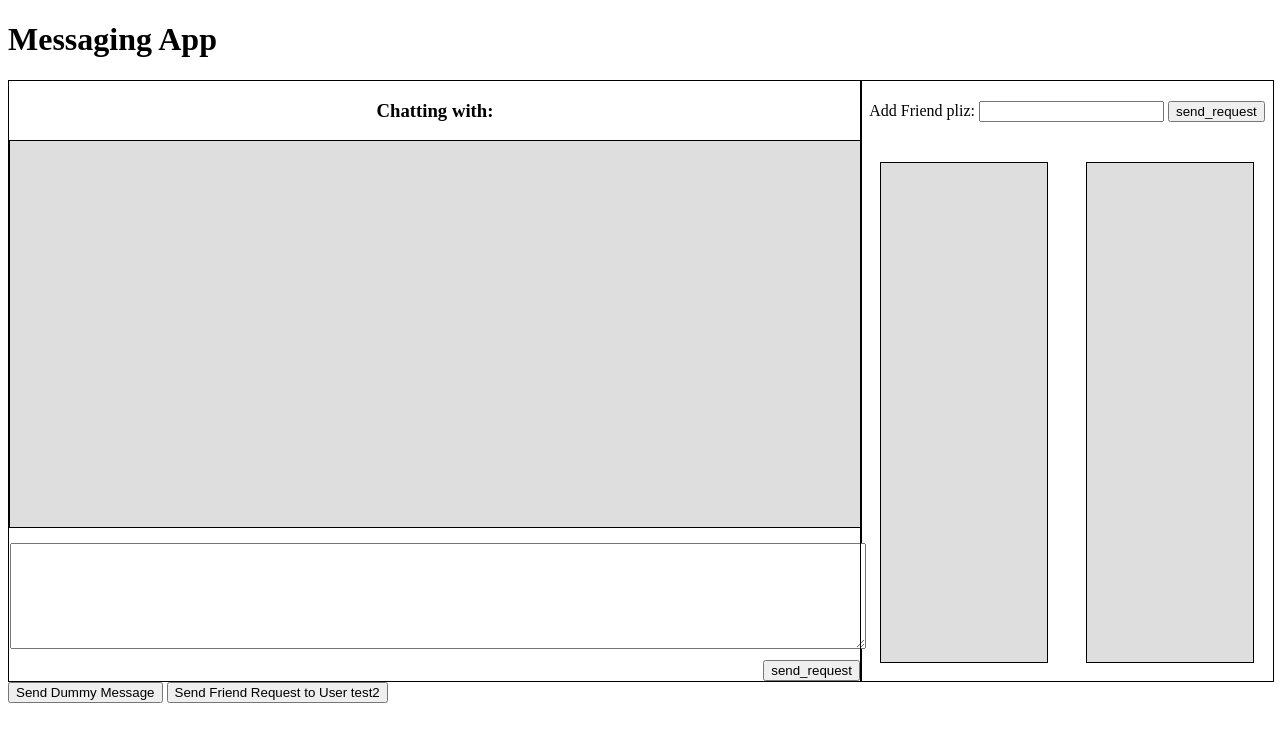
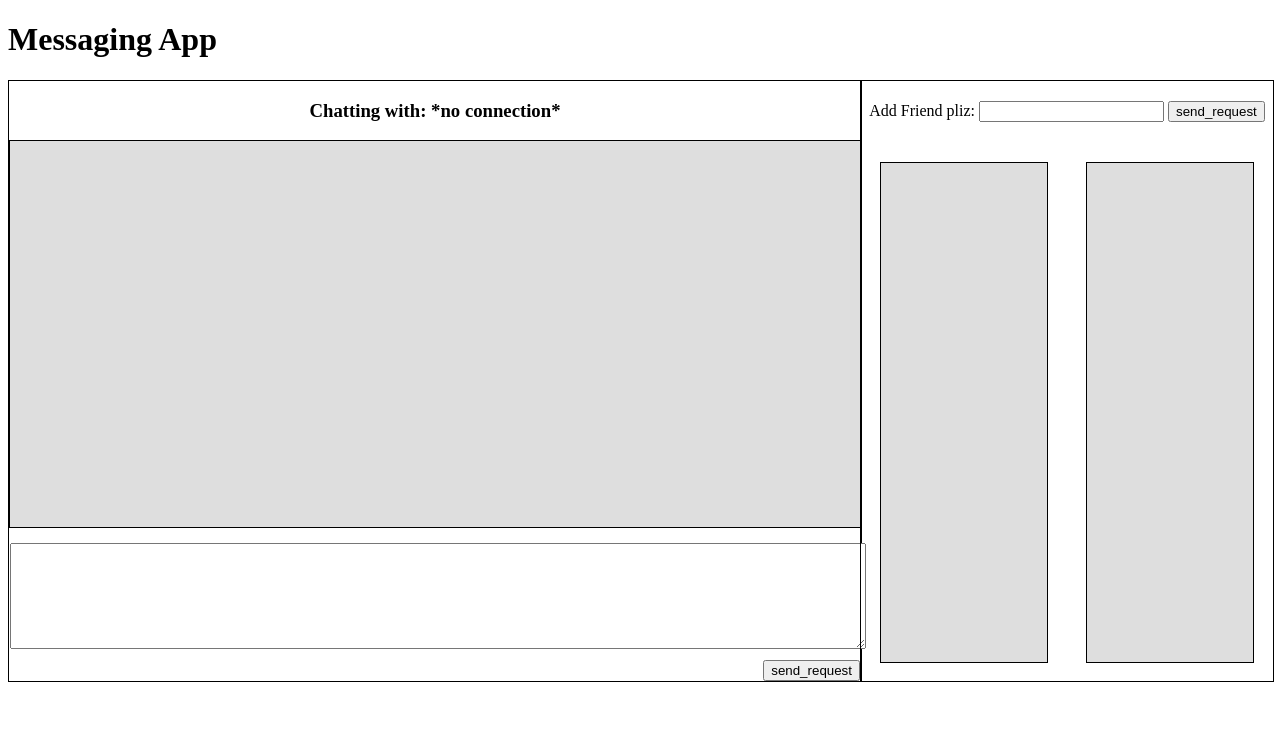
Before and after one commit to l0rdwalker/secure-chat, a Flask app: template templates/home.jinja in a window 1280 px wide. Shown: the part 59-800 px from the top of the page. Run offline with Flask 3, Linux system fonts and the light colour scheme; the template is opened without the code that fills it, so the values that code supplies are empty.

Commit message:
Fixed some login bugs. I've included security checks for the web sockets. Also, I've removed server side rendering for the username details. It's all stored locally. Fixed cookie error, where a user could log into some elses account if on the same tab. Changed it so that you can see online/offline status of friends. Key exchange failure handleing has also been implemented.

```diff
--- a/app.py
+++ b/app.py
@@ -10,12 +10,6 @@ import db
 import secrets
 import common
 import os
-
-# import logging
-
-# this turns off Flask Logging, uncomment this to turn off Logging
-# log = logging.getLogger('werkzeug')
-# log.setLevel(logging.ERROR)
 
 app = Flask(__name__)
 
@@ -44,14 +38,9 @@ def login_user():
 
     user_hash = request.json.get("user_hash")
     username = request.json.get("username")
-    potential_user = db.get_user_by_username(username)
 
-    if (potential_user == None):
-        return "Error: User does not exist!"
-    if (not common.compare_hash(user_hash,potential_user.salt,potential_user.user_hash)):
-        return "Error: Password does not match!"
-
-    return url_for('home', username=username)
+    if (socket_routes.validate_user(username,user_hash)):
+        return url_for('home')
 
 # handles a get request to the signup page
 @app.route("/signup")
@@ -68,7 +57,7 @@ def signup_user():
     user_hash = request.json.get("user_hash")
     if db.get_user_refactored(user_hash) == None:
         db.insert_user_refactored(user_hash,username)
-
+        return url_for('home')
     return "Error: User already exists!"
 
 # handler when a "404" error happens
@@ -79,9 +68,7 @@ def page_not_found(_):
 # home page, where the messaging app is
 @app.route("/home")
 def home():
-    if request.args.get("username") is None:
-        abort(404)
-    return render_template("home.jinja", username=request.args.get("username"))
+    return render_template("home.jinja")
 
 script_dir = os.path.dirname(os.path.abspath(__file__))
 certificate = os.path.join(script_dir,"certs/flaskapp.crt")
--- a/templates/chatwindow.jinja
+++ b/templates/chatwindow.jinja
@@ -76,23 +76,32 @@
 
     function handle_send() { //Gets the the user input. And feeds it into append message content.
         const user_input = document.getElementById("paragraph_input");
+        if (connected_user != null) {
             let message_content = user_input.value;
             user_input.value = "";
 
             append_message_content(message_content,username);
             relay(craft_message_communication(message_content),connected_user);
+        } else {
+            alert("There is no user connected");
+        }
     }
 
     function clear_chat() {
         document.getElementById("message_container").innerHTML = "";
     }
 
-    function open_chat(user_name) { //Working progress.
+    async function open_chat(user_name) { //Working progress.
         user_name = user_name.name; //We've passed in a HTML element, html elements have attributes. E.g. <div id="foo" name="bar"> we access these attributes like if they were OOP.
+        await init_connection(user_name);
+
+        if (user_name in known_keys) {
+            clear_chat();
             document.getElementById("connected_user_text").innerText = user_name;
-        init_connection(user_name);
-        clear_chat();
             get_message_history(user_name);
+        } else {
+            alert("failed key exchange");
+        }
     }
 
 </script>
@@ -114,7 +123,7 @@
 </script>
 
 <div id="chat_window_container">
-    <h3>Chatting with: <span id="connected_user_text"></span></h3>
+    <h3>Chatting with: <span id="connected_user_text">*no connection*</span></h3>
     <div id="top_view">
 
         <div id="message_container">
--- a/templates/friends.jinja
+++ b/templates/friends.jinja
@@ -93,13 +93,19 @@
 
     function update_friends_list_setter(friends) {
         let container = document.getElementById('start_chat'); // Ensure this is the correct ID
+        console.log(friends);
         friends.forEach(name => {
+            online_status = `<p style="color:red;">OFFLINE</p>`;
+            if (name[1]) {
+                online_status = `<p style="color:GREEN;">ONLINE</p>`;
+            }
+
             let entryHtml = `
                 <div class="entry">
                     <div class="entry_content">
-                        <p>${name}</p>
-                        <p style="color:green;">ONLINE</p>
-                        <input type="submit" name="${name}" onclick="open_chat(this)" value="start chat">
+                        <p>${name[0]}</p>
+                        ${online_status}
+                        <input type="submit" name="${name[0]}" onclick="open_chat(this)" value="start chat">
                     </div>
                 </div>`;
             container.insertAdjacentHTML('beforeend', entryHtml);
@@ -108,22 +114,18 @@
 
     socket.on("update_friend_requests", (msg, color="black") => {
         friend_request_data = JSON.parse(msg)['requests']; // Parse and assign before calling the function
-        ////console.log("update friend requests");
         clear_friend_requests();
         update_friend_requests_setter(friend_request_data); // Call the function after setting friendRequestsData
     })
 
     socket.on("update_friends_list", (msg, color="black") => {
         friend_request_data = JSON.parse(msg)['friends_list']; // Parse and assign before calling the function
-        //console.log(friend_request_data);
         clear_friends_list();
         update_friends_list_setter(friend_request_data);
     })
 
     function send_friend_request() {
-        //console.log("clicked send friend request");
         let friend_user_name = document.getElementById("friend_add_username").value;
-        //console.log(friend_user_name);
         send_friend_request_socket(friend_user_name);
     }
 </script>
--- a/templates/home.jinja
+++ b/templates/home.jinja
@@ -29,24 +29,32 @@
     }
 </style>
 
+    <script>
+        let friend_requests=[];
+        let username = sessionStorage.getItem("username");
+        let user_hash = sessionStorage.getItem("user_hash");
+
+        document.cookie = "username="+username;
+        document.cookie = "user_hash="+user_hash;
+
+        document.addEventListener("on")
+    </script>
+
     {% include 'websockets.jinja' %}
-
-    <script>
-        let friend_requests=['bob','alex','fred'];
-        let username = "{{ username }}";
-        Cookies.set('username', username);
-    </script>
 
     <nav style="border-bottom: 1px solid black;">
         <ol style="float: right">
-            <li style="display:inline-block">Username:  {{ username }} </li>
+            <li style="display:inline-block">Username: <span id="user_name_display"></span></li>
         </ol>
     </nav>
+
+    <script>
+        document.getElementById("user_name_display").innerText = username; //Very quick fix. Not that this is much better........
+    </script>
 
     <h1>Messaging App </h1>
 
     <main>
-
         <div id="component_division">
             <div id="component">
                 {% include 'chatwindow.jinja' %}
@@ -55,9 +63,6 @@
                 {% include 'friends.jinja' %}
             </div>
         </div>
-
-        <button onclick="relay('Hello how are you','test')">Send Dummy Message</button>
-        <button onclick="send_friend_request_socket('test')">Send Friend Request to User test2</button>
     </main>
 
 
--- a/templates/keyexchange.jinja
+++ b/templates/keyexchange.jinja
@@ -3,24 +3,13 @@
 
 
 <script>
-    /*
-        {
-            "message":"messageSTR",
-            "sender":"sender",
-            "recipient":"recipient Username"
-        }
-
-        {
-            type: key_exchange | ciphertext
-            content: some_string
-            sequence_num: some_int
-        }
-    */
-
-    let received_messages = []; //stores pretty much every incoming message. At the moment.
+    let received_messages = [];
     let known_keys = {};
     let connected_user = null;
     let active_key = null;
+    let g = 2
+    let p = 11 //PUT BETTER PRIME HERE! pliz.
+    let secret = parseInt(sessionStorage.getItem("key"), 10); //May cause errors or be a security flaw.
 
     //Found online, the regular math.pow can't handle numbers as large as we are using. So. Functions it be.
     function modularPow(base, exponent, modulus) {
@@ -50,39 +39,28 @@
             console.log("Recieved message from connected user. Appending message");
             append_message_content(message_obj["message"]['content'],message_obj["sender"]);
         } else if (message_obj["message"]["type"] == "key_exchange") {
-            if (!(check_existing_key(message_obj["sender"])) && (message_obj['message']['sequence_num'] == 0)) {
+            if (message_obj['message']['sequence_num'] == 0) {
                 console.log("Responding to key exchange");
                 respond_key_exchange(message_obj["sender"]); //If this is the first messages recieved to init a key exchange, it goes straight to the respond to exchange funcion
             } else {
-                received_messages.push(message_obj);   ///Storeing messages for the get recieved message to check, which is done during key exchanges.
+                received_messages.push(message_obj);
                 console.log("Storing message for pass over.");
             }
-
-        } else {
-            console.log("ERROR! NO VALID OPTION!");
         }
     }
 
     async function init_connection(reciever_user_name) {
+        if (!(check_existing_key(reciever_user_name))) {
+            await init_key_exchange(reciever_user_name);
+        }
         if (check_existing_key(reciever_user_name)) {
+            connected_user = reciever_user_name;
             active_key = known_keys[reciever_user_name];
-        } else {
-            init_key_exchange(reciever_user_name);
         }
-        connected_user = reciever_user_name;
     }
-
 </script>
 
 <script>
-    let g = 2
-    let p = 11 //PUT BETTER PRIME HERE! pliz.
-    let secret = parseInt(sessionStorage.getItem("key"), 10); //May cause errors or be a security flaw.
-
-    //sessionStorage.getItem("key") This is the password hash
-    //parseInt attempts to convert to int. Does a terrible job.
-    //Seed psudo-random number generater with hash, make it spit out a large number.
-
     function craft_key_exchange_communication(content, sequence_num) {
         return JSON.stringify({
             type: "key_exchange",
@@ -116,14 +94,12 @@
     async function check_responce_timeout(sequence_num,recipient) {
         recieved_message = null;
         for (let x = 0; x < 5; x++) {
+            console.log("Checking");
             recieved_message = get_recieved_message(sequence_num,recipient);
             if (!(recieved_message == null)) {
                 break;
             }
             await new Promise(resolve => setTimeout(resolve, 500));
-            if (x+1 == 5) {
-                throw new Error('Time out error');
-            }
         }
         return recieved_message;
     }
@@ -144,8 +120,10 @@
         sequence_num += 1;
         recieved_message = await check_responce_timeout(sequence_num,recipient);
 
-        known_keys[recipient] = modularPow(recieved_message['content'],secret,p);
-        console.log("shared key established:",known_keys[recipient]);
+        if (!(recieved_message == null)){
+            known_keys[recipient] = modularPow(recieved_message['content'],secret,p);
+            console.log("shared key established:",known_keys[recipient]);
+        }
     }
 
     async function respond_key_exchange(sender) {
--- a/templates/login.jinja
+++ b/templates/login.jinja
@@ -28,13 +28,16 @@
 
         // login function to well login...
         async function login() {
+            sessionStorage.setItem("key", "");
+
             let loginURL = "{{ url_for('login_user') }}";
 
             let user_hash = await sha256($("#username").val(),$("#password").val());
             let secret_key = await sha256($("#password").val());
 
             sessionStorage.setItem("key", secret_key);
-            //console.log(user_hash);
+            sessionStorage.setItem("user_hash", user_hash);
+            sessionStorage.setItem("username", $("#username").val());
 
             let res = await axios.post(loginURL, {
                 username: $("#username").val(),
--- a/templates/websockets.jinja
+++ b/templates/websockets.jinja
@@ -1,9 +1,13 @@
 {% block content %}
     <script src="/static/js/libs/socket.io.min.js"></script>
     <script>
+        console.log(document.cookie);
+
         const socket = io();
         socket.on("error", (msg, color="black") => {
-            alert(message);
+            alert(msg);
+            console.log("there was an error");
+            window.open("{{ url_for('index') }}", "_self");
         })
 
         function send(message,recipient,type) {
@@ -24,6 +28,12 @@
             send("",recipient,"get_message_history");
         }
 
+        window.onbeforeunload = function () {
+            socket.emit('disconnect');
+            sessionStorage.setItem("key", "");
+            sessionStorage.setItem("user_hash", "");
+            sessionStorage.setItem("username", "");
+        }
 
         /*
         1: User loads new target username into local variable
```
Also changed, not shown: socket_routes.py (+58 -35 lines), common.py (line endings or trailing spaces), database/main.db. Lines whose indentation alone changed are shown as unchanged.
